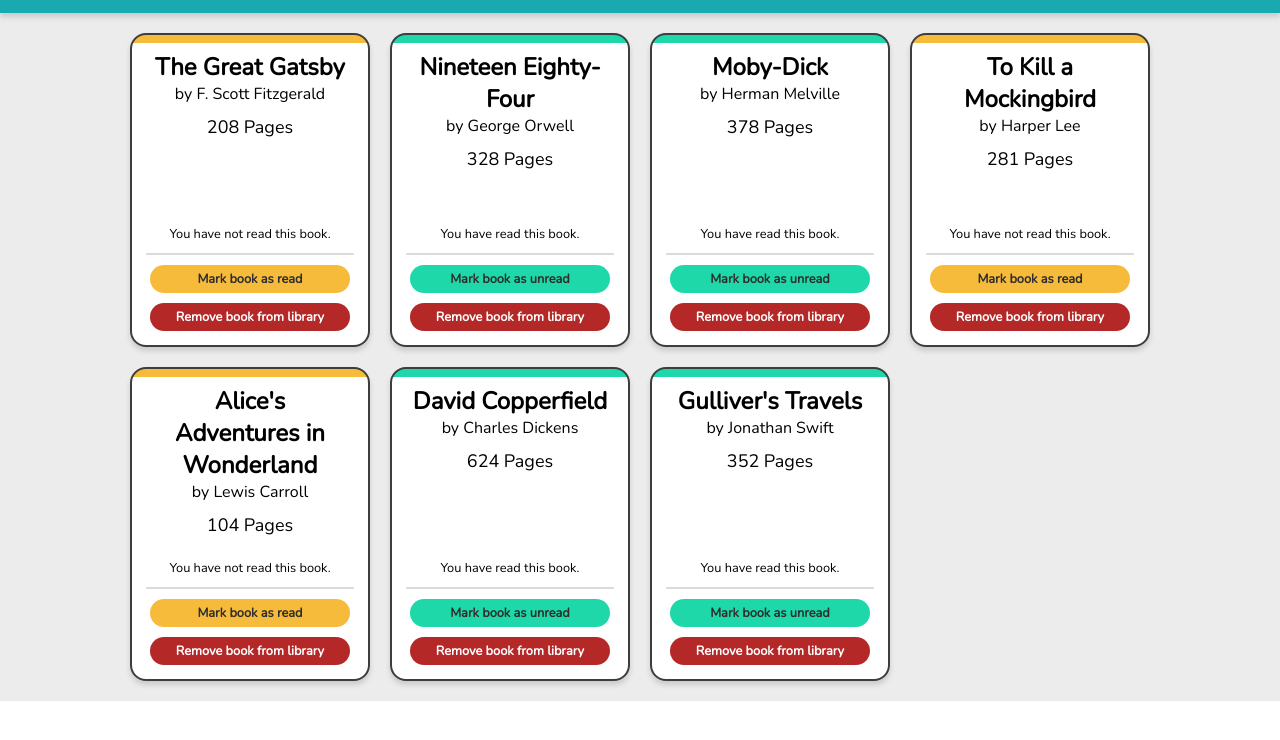
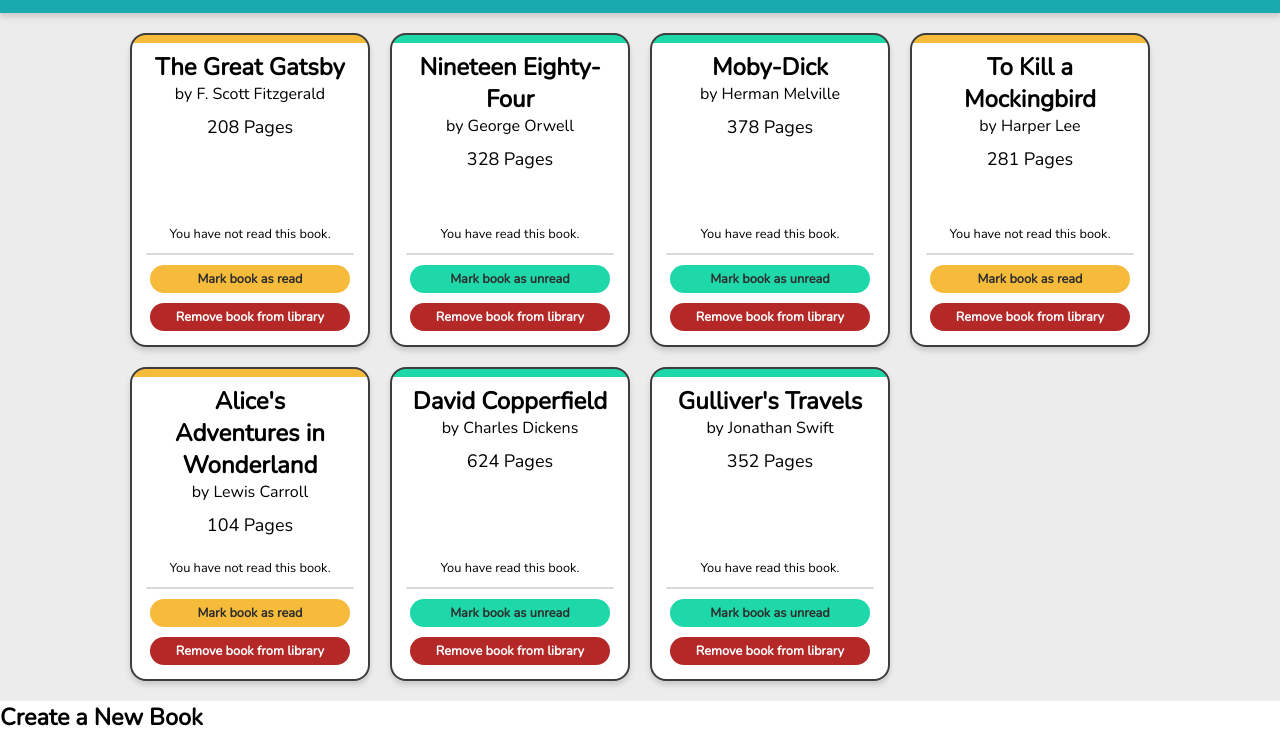
Before and after one commit to njcushing/odin-library, a plain HTML site: page index.html in a window 1280 px wide. Shown: the part 60-800 px from the top of the page. Drawn offline with nearby package versions, Linux system fonts and the light colour scheme.

Commit message:
Create new container for new book form with header and separator

```diff
--- a/index.html
+++ b/index.html
@@ -14,5 +14,11 @@
             </div>
             <div class="library"></div>
         </div>
+        <div class="new-book-form-background">
+            <div class="new-book-form-container">
+                <h3 class="form-title">Create a New Book</h3>
+                <div class="form-title-separator"></div>
+            </div>
+        </div>
     </body>
 </html>
```
